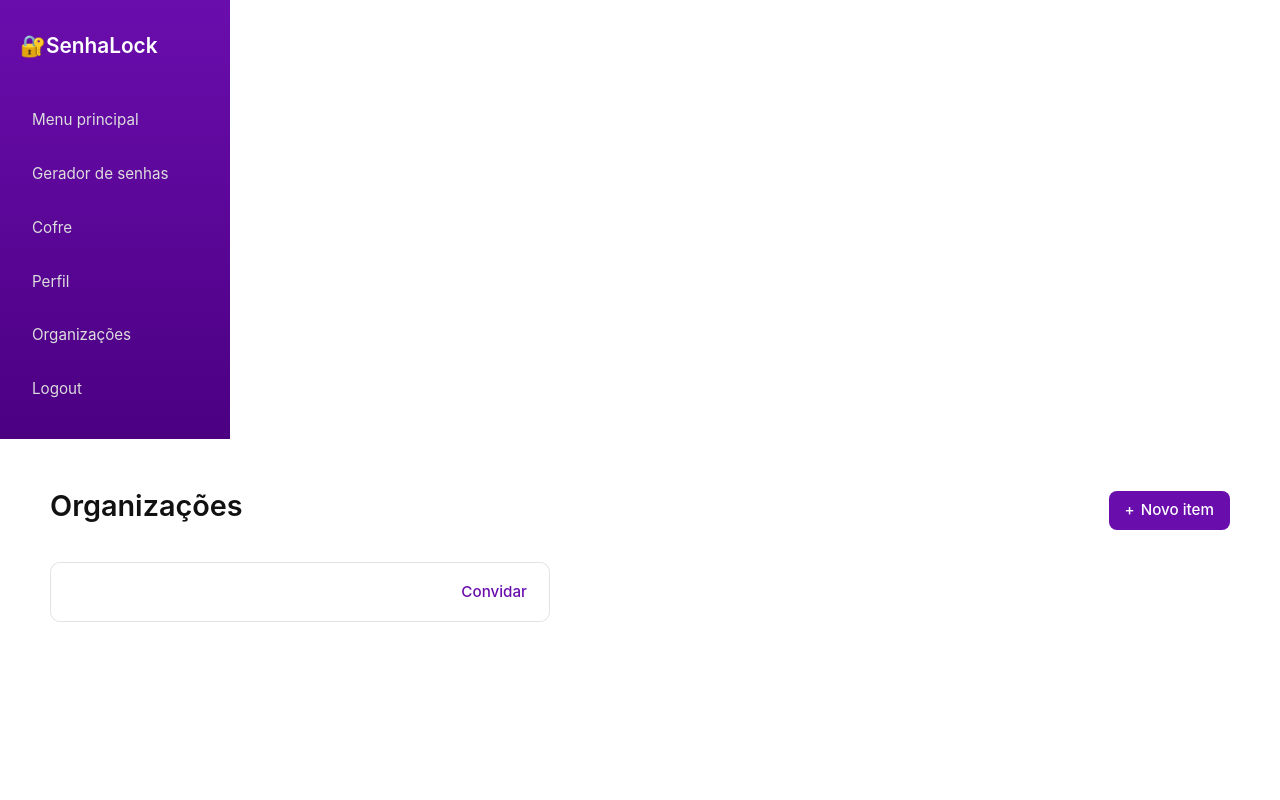
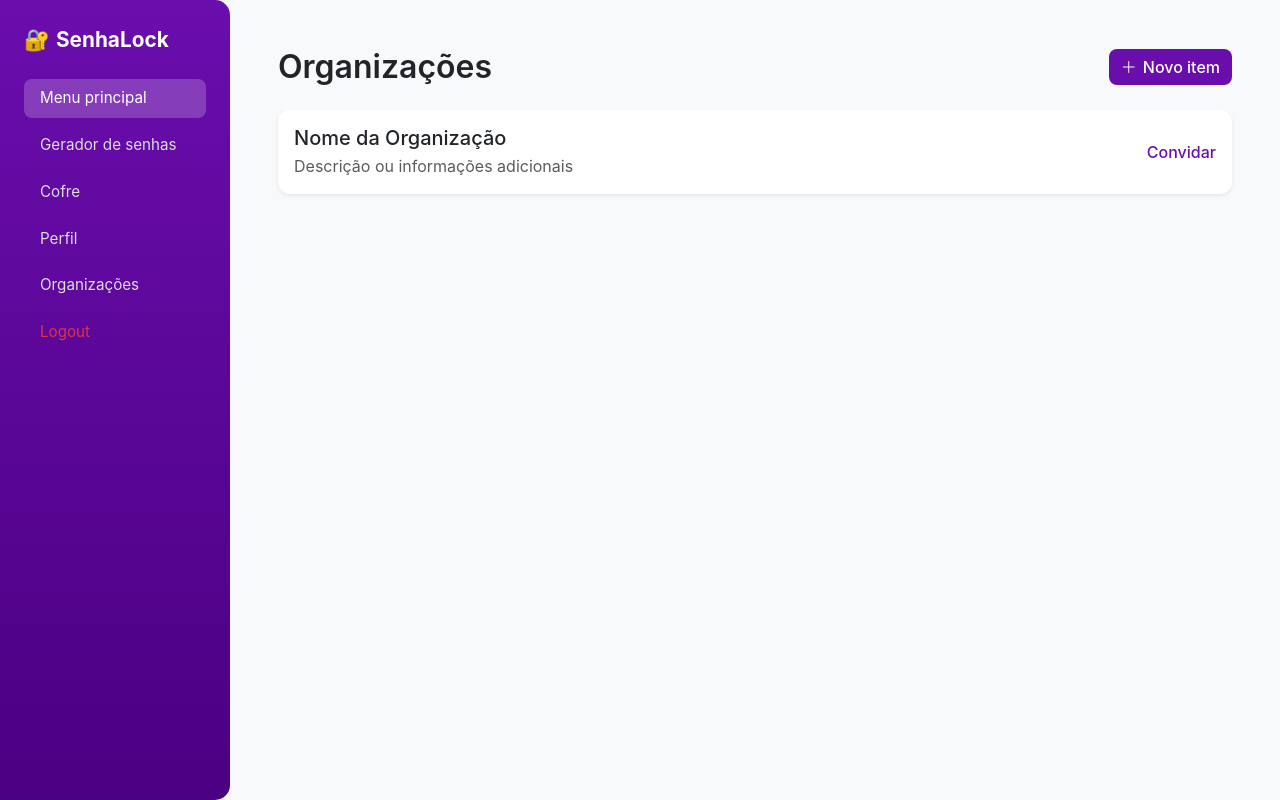
Before and after one commit to sa-desi-2025-2/julia_gabriela, a PHP site: page /pages/OrganizacaoPainel.php in a window 1280 px wide. Run offline with PHP 8.4, Linux system fonts and the light colour scheme; the visitor is signed in with stand-in values (Sample User, id 1).

Commit message:
Fiz a mudança usando bootstrap

```diff
--- a/pages/OrganizacaoPainel.php
+++ b/pages/OrganizacaoPainel.php
@@ -12,45 +12,54 @@ if (!isset($_SESSION['id_usuario'])) {
 
 <!doctype html>
 <html lang="pt-BR">
-<head href="https://cdn.jsdelivr.net/npm/bootstrap-icons@1.11.3/font/bootstrap-icons.css" rel="stylesheet">
+<head>
   <meta charset="utf-8">
   <title>Organizações - SenhaLock</title>
   <meta name="viewport" content="width=device-width, initial-scale=1">
+
   <link href="https://cdn.jsdelivr.net/npm/bootstrap@5.3.2/dist/css/bootstrap.min.css" rel="stylesheet">
+  <link href="https://cdn.jsdelivr.net/npm/bootstrap-icons@1.11.3/font/bootstrap-icons.css" rel="stylesheet">
+
   <link rel="stylesheet" href="../Pages/css/OrganizacaoPainel.css">
 </head>
 <body>
 <form method="post" action="../App/Gateway.php?acao=organizacao">
 
-<div class="dashboard">
-    <aside class="sidebar">
-        <div class="logo">🔐SenhaLock</div>
-        <nav class="menu">
-            <a href="#" class="active">Menu principal</a>
-            <a href="#">Gerador de senhas</a>
-            <a href="#">Cofre</a>
-            <a href="#">Perfil</a>
-            <a href="../App/gateway.php?acao=organizacao">Organizações</a>
-            <a href="sair.php" class="logout">Logout</a>
+<div class="d-flex min-vh-100">
+    <aside class="sidebar d-flex flex-column p-4 text-white">
+        <div class="logo mb-4">🔐 <span class="fw-bold">SenhaLock</span></div>
+        <nav class="menu nav flex-column">
+            <a href="#" class="nav-link active">Menu principal</a>
+            <a href="#" class="nav-link">Gerador de senhas</a>
+            <a href="#" class="nav-link">Cofre</a>
+            <a href="#" class="nav-link">Perfil</a>
+            <a href="../App/gateway.php?acao=organizacao" class="nav-link">Organizações</a>
+            <a href="sair.php" class="nav-link text-danger mt-auto">Logout</a>
         </nav>
     </aside>
+
+    <main class="conteudo flex-grow-1 p-5 bg-light">
+        <div class="d-flex align-items-center justify-content-between mb-4">
+            <h2 class="fw-semibold text-dark mb-0">Organizações</h2>
+            <button type="button" class="btn btn-primary btn-novo">
+                <i class="bi bi-plus-lg"></i> Novo item
+            </button>
+        </div>
+
+        <div class="card card-org shadow-sm border-0">
+            <div class="card-body d-flex align-items-center justify-content-between">
+                <div class="info">
+                    <h5 class="mb-1">Nome da Organização</h5>
+                    <p class="mb-0 text-muted">Descrição ou informações adicionais</p>
+                </div>
+                <a href="#" class="link-convidar">Convidar</a>
+            </div>
+        </div>
+    </main>
 </div>
 
-  <main class="conteudo">
-    <div class="topo">
-      <h2>Organizações</h2>
-      <button class="btn-novo"><span>+</span> Novo item</button>
-    </div>
-
-    <div class="card-org">
-      <div class="info">
-        <h5></h5>
-        <p></p>
-      </div>
-      <a href="#" class="link-convidar">Convidar</a>
-    </div>
-  </main>
 </form>
 
+<script src="https://cdn.jsdelivr.net/npm/bootstrap@5.3.2/dist/js/bootstrap.bundle.min.js"></script>
 </body>
 </html>
--- a/pages/css/OrganizacaoPainel.css
+++ b/pages/css/OrganizacaoPainel.css
@@ -1,125 +1,68 @@
 body {
+    font-family: "Inter", sans-serif;
+    background-color: #f8f9fa;
+    color: #222;
     margin: 0;
-    font-family: "Inter", sans-serif;
-    background-color: #fff;
-    color: #222;
-}
-.painel {
-    display: flex;
-    height: 100vh;
 }
 
 .sidebar {
     width: 230px;
     background: linear-gradient(180deg, #6A0DAD 0%, #4b0082 100%);
-    color: #fff;
-    display: flex;
-    flex-direction: column;
-    padding: 30px 20px;
+    border-top-right-radius: 15px;
+    border-bottom-right-radius: 15px;
+    min-height: 100vh;
 }
 
 .logo {
+    font-size: 1.3rem;
     display: flex;
     align-items: center;
-    font-size: 1.3rem;
-    font-weight: 600;
-    margin-bottom: 40px;
+    gap: 6px;
 }
 
-.logo .icone {
-    font-size: 1.8rem;
-    margin-right: 8px;
+.menu .nav-link {
+    color: #ddd;
+    font-size: 0.95rem;
+    border-radius: 8px;
+    margin-bottom: 8px;
+    transition: background-color 0.3s ease, color 0.3s ease;
 }
 
-.menu {
-    display: flex;
-    flex-direction: column;
-    gap: 15px;
-}
-
-.menu a {
-    text-decoration: none;
-    color: #ddd;
-    font-size: 0.95rem;
-    display: flex;
-    align-items: center;
-    gap: 8px;
-    padding: 8px 12px;
-    border-radius: 8px;
-    transition: background-color 0.3s ease;
-}
-
-.menu a:hover,
-.menu a.ativo {
+.menu .nav-link:hover,
+.menu .nav-link.active {
     background: rgba(255, 255, 255, 0.2);
     color: #fff;
 }
 
 .conteudo {
-    flex: 1;
-    padding: 50px;
-    background: #fff;
-}
-
-.topo {
-    display: flex;
-    align-items: center;
-    justify-content: space-between;
-    margin-bottom: 30px;
-}
-
-.topo h2 {
-    font-size: 1.8rem;
-    font-weight: 600;
-    color: #111;
+    background-color: #fff;
+    border-top-left-radius: 15px;
+    border-bottom-left-radius: 15px;
 }
 
 .btn-novo {
-    background-color: #6A0DAD;
-    border: none;
-    color: white;
+    background-color: #6A0DAD !important;
+    border: none !important;
     font-weight: 500;
     border-radius: 8px;
-    padding: 8px 16px;
-    font-size: 0.95rem;
     display: flex;
     align-items: center;
     gap: 6px;
-    cursor: pointer;
-    transition: background-color 0.2s ease;
 }
 
 .btn-novo:hover {
-    background-color: #580a94;
+    background-color: #580a94 !important;
 }
 
 .card-org {
-    border: 1px solid #e2e2e2;
-    border-radius: 10px;
-    padding: 18px 22px;
-    display: flex;
-    align-items: center;
-    justify-content: space-between;
-    max-width: 500px;
-}
-
-.card-org h5 {
-    margin: 0;
-    font-size: 1.1rem;
-    font-weight: 600;
-}
-
-.card-org p {
-    margin: 4px 0 0 0;
-    font-size: 0.9rem;
-    color: #666;
+    border-radius: 12px;
+    background-color: #fff;
 }
 
 .link-convidar {
     color: #6A0DAD;
     text-decoration: none;
     font-weight: 500;
-    font-size: 0.95rem;
 }
 
 .link-convidar:hover {
```
Also changed, not shown: pages/css/Painel.css (+35 -65 lines), pages/css/sair.css (+32 -77 lines), pages/painel.php (+49 -26 lines), pages/sair.php (+38 -19 lines).
